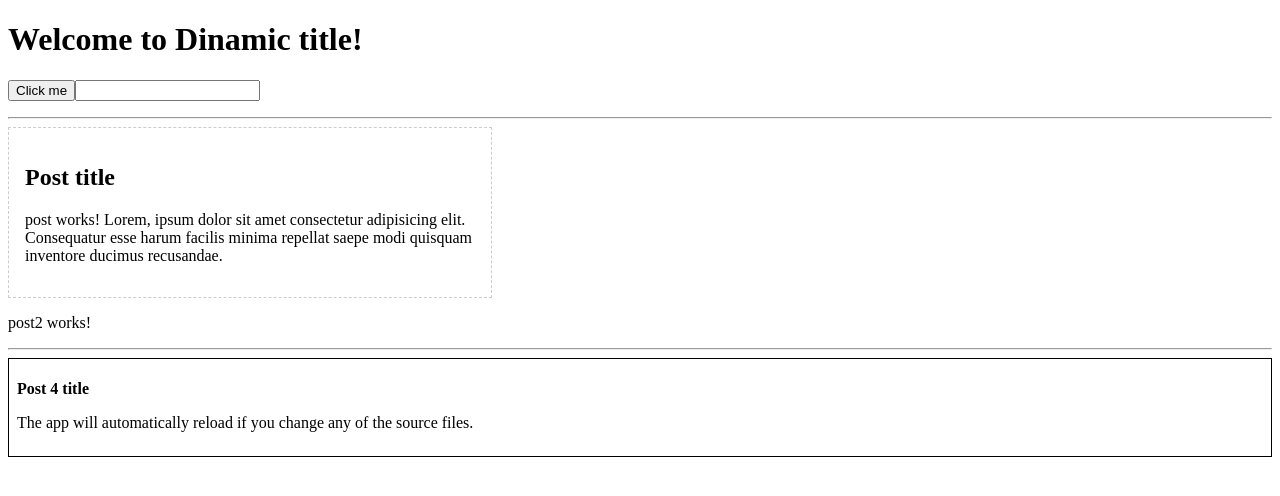
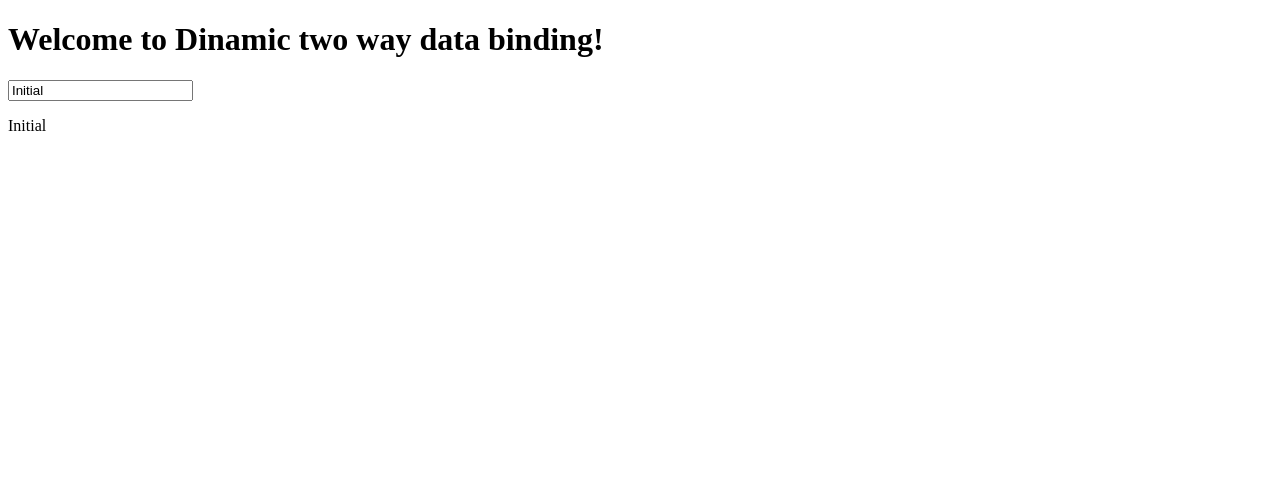
Before and after one commit to VictoryMoskalenko/learn-ang-app, an Angular app in the folder base-app/: page / in a window 1280 px wide. Shown: the top 496 px of the page. Built offline with nearby package versions, Linux system fonts and the light colour scheme.

Commit message:
two way binding without FormsModule

```diff
--- a/base-app/src/app/app.component.html
+++ b/base-app/src/app/app.component.html
@@ -1,32 +1,7 @@
+<h1>
+    Welcome to Dinamic two way data binding!
+  </h1>
 
+<input type="text" [value]="title" (input)="onInput($event)">
 
-  <h1>
-    Welcome to {{ title }}!
-  </h1>
-  <!-- <p>{{ title }}</p>
-  <p><strong>{{ number }}</strong></p>
-  <p><strong>{{ arr }}</strong></p>
-  <p><strong>{{ obj.a }}</strong></p>
-  <p><strong>{{ obj.b.c }}</strong></p> -->
-
-  <!-- <img [src]="img" alt="logo">  -->
-  <button (click)="onClick()">Click me</button>
-
-<input
-  type="text"
-  (keyup.enter)="onInput($event)"
-  (blur)="onBlur(myInput.value)"
-  #myInput
-  >
-
-<p><strong>{{inputValue}}</strong></p>
-
-<hr>
-
-<app-post></app-post>
-
-<app-post2></app-post2>
-
-<hr>
-
-<app-post4></app-post4>
+<p>{{title}}</p>
--- a/base-app/src/app/app.component.ts
+++ b/base-app/src/app/app.component.ts
@@ -7,32 +7,11 @@ import { Component } from '@angular/core';
 })
 
 export class AppComponent {
-  title = 'Dinamic title';
-  number = 42;
-  arr = [1, 2, 3, 4, 5];
 
-  obj = { a: 1, b: {c: 2} }
-
-  inputValue = '';
-
-  // tslint:disable-next-line:max-line-length
-  // img = 'https://banner2.kisspng.com/20180518/ptw/kisspng-react-logo-javascript-front-and-back-ends-user-int-5afef575942028.3034008315266584216067.jpg'
-
-  constructor() {
-
-  }
+  title = 'Initial';
 
   onInput(event: any) {
-    console.log('Event', event);
-    this.inputValue = (<HTMLInputElement>event.target).value
-  }
-
-  onBlur(str: string) {
-    this.inputValue = str
-  }
-
-  onClick() {
-    console.log('Click!')
+    this.title = event.target.value
   }
 
 }
```
